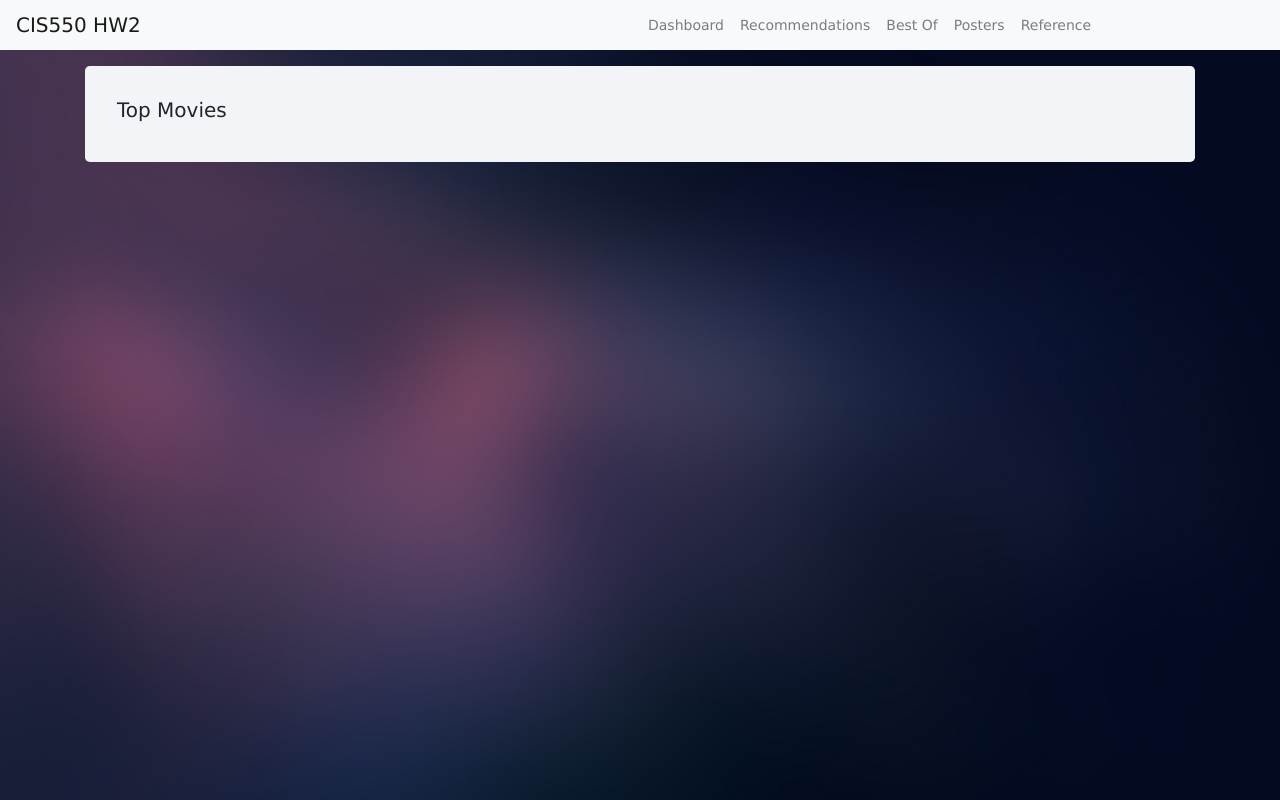
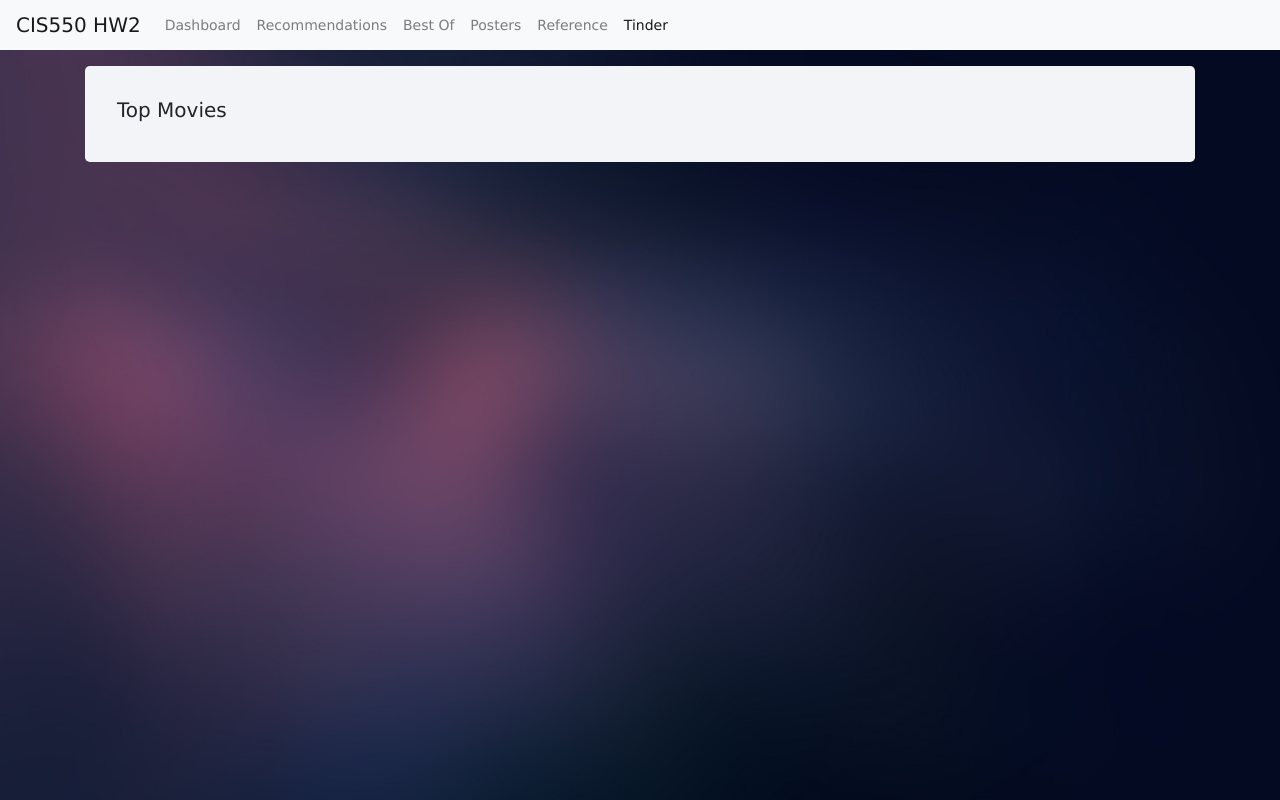
Before and after one commit to sholl97/tinder-for-dogs, a website: page views/tinder.html in a window 1280 px wide. Drawn offline with nearby package versions, Linux system fonts and the light colour scheme; files that its build step writes are made by us from their sources; no server answers.

Commit message:
update navbar

```diff
--- a/views/tinder.html
+++ b/views/tinder.html
@@ -17,7 +17,7 @@
   <body ng-controller="tinderController">
     <!-- Navbar -->
     <nav class="navbar navbar-expand-lg navbar-light bg-light">
-      <span class="navbar-brand center">CIS550 HW2</span>
+      <span class="navbar-brand">CIS550 HW2</span>
       <div class="collapse navbar-collapse" id="navbarNavAltMarkup">
         <div class="navbar-nav">
           <a class="nav-item nav-link" href="/">Dashboard</a>
@@ -25,6 +25,7 @@
           <a class="nav-item nav-link" href="/bestof">Best Of</a>
           <a class="nav-item nav-link" href="/posters">Posters</a>
           <a class="nav-item nav-link" href="/reference">Reference</a>
+          <a class="nav-item nav-link active" href="/tinder">Tinder</a>
         </div>
       </div>
     </nav>
```
